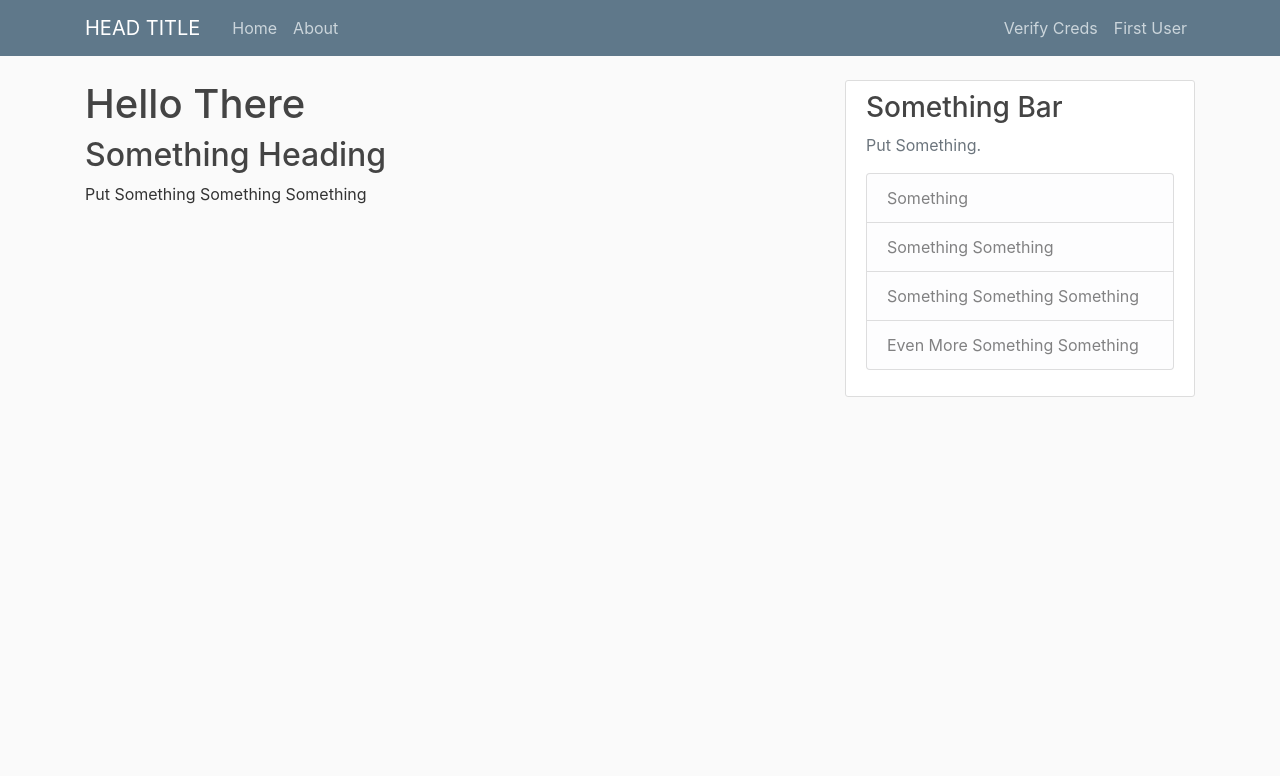
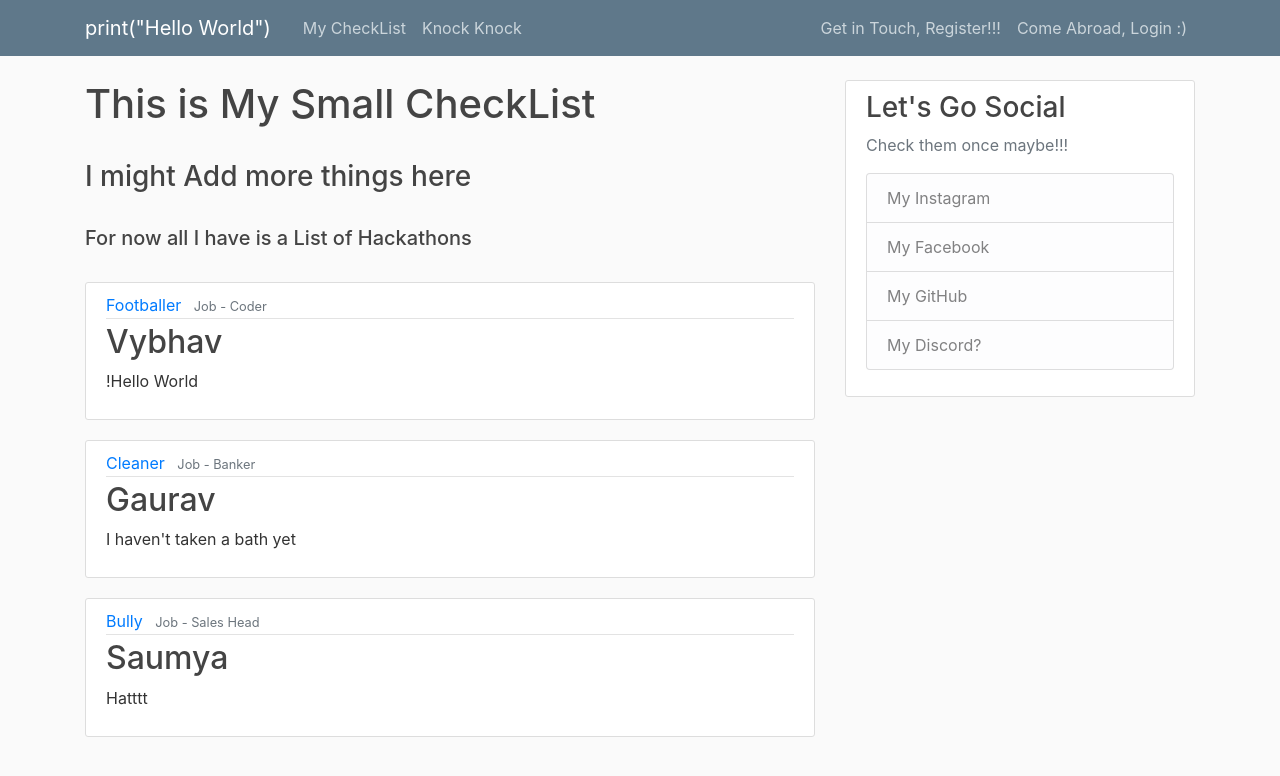
Before and after one commit to vybhav72954/Skeleton_App, a Flask app: page / in a window 1280 px wide. Shown: the top 776 px of the page. Run offline with Flask 2, Linux system fonts and the light colour scheme; some libraries are stand-ins or nearby versions.

Commit message:
Changes in Website Structure

```diff
--- a/templates/index.html
+++ b/templates/index.html
@@ -1,6 +1,22 @@
 {% extends "layout.html" %}
 {% block content %}
-    <h1> Hello There </h1>
-    <h2> Something Heading</h2>
-    <p> Put Something Something Something</p>
+    <h1> This is My Small CheckList </h1>
+    <br>
+    <h3> I might Add more things here </h3>
+    <br>
+    <h5> For now all I have is a List of Hackathons </h5>
+    <br>
+    {% for post in posts %}
+        <article class="media content-section">
+          <div class="media-body">
+            <div class="article-metadata">
+              <a class="mr-2" href="#">{{ post.Hobby }}</a>
+              <small class="text-muted"> Job - {{ post.Job }}</small>
+            </div>
+            <h2><a class="article-title" href="#">{{ post.Name }}</a></h2>
+            <p class="article-content">{{ post.Quote }}</p>
+          </div>
+        </article>
+    {%  endfor %}
+    <br>
 {% endblock content %}
--- a/templates/layout.html
+++ b/templates/layout.html
@@ -11,7 +11,7 @@
     <link rel="stylesheet" type="text/css" href="{{ url_for('static', filename='main.css') }}">
     <meta charset="UTF-8">
     {% if title %}
-        <title>I gave this Title - {{ title }}</title>
+        <title> You are Here - {{ title }}</title>
     {% else %}
         <title>My App</title>
     {% endif %}
@@ -20,20 +20,20 @@
     <header class="site-header">
       <nav class="navbar navbar-expand-md navbar-dark bg-steel fixed-top">
         <div class="container">
-          <a class="navbar-brand mr-4" href="/">HEAD TITLE</a>
+          <a class="navbar-brand mr-4" href="/"> print("Hello World") </a>
           <button class="navbar-toggler" type="button" data-toggle="collapse" data-target="#navbarToggle"
                   aria-controls="navbarToggle" aria-expanded="false" aria-label="Toggle navigation">
               <span class="navbar-toggler-icon"></span>
           </button>
           <div class="collapse navbar-collapse" id="navbarToggle">
             <div class="navbar-nav mr-auto">
-              <a class="nav-item nav-link" href="/">Home</a>
-              <a class="nav-item nav-link" href="/about">About</a>
+              <a class="nav-item nav-link" href="/"> My CheckList </a>
+              <a class="nav-item nav-link" href="/about"> Knock Knock </a>
             </div>
             <!-- Navbar Right Side -->
             <div class="navbar-nav">
-              <a class="nav-item nav-link" href="/login">Verify Creds</a>
-              <a class="nav-item nav-link" href="/register">First User</a>
+              <a class="nav-item nav-link" href="/register"> Get in Touch, Register!!! </a>
+              <a class="nav-item nav-link" href="/login"> Come Abroad, Login :) </a>
             </div>
           </div>
         </div>
@@ -56,13 +56,13 @@
         </div>
         <div class="col-md-4">
           <div class="content-section">
-            <h3>Something Bar</h3>
-            <p class='text-muted'>Put Something.
+            <h3> Let's Go Social </h3>
+            <p class='text-muted'> Check them once maybe!!!
               <ul class="list-group">
-                <li class="list-group-item list-group-item-light">Something</li>
-                <li class="list-group-item list-group-item-light">Something Something</li>
-                <li class="list-group-item list-group-item-light">Something Something Something</li>
-                <li class="list-group-item list-group-item-light">Even More Something Something</li>
+                <li class="list-group-item list-group-item-light"> My Instagram </li>
+                <li class="list-group-item list-group-item-light"> My Facebook </li>
+                <li class="list-group-item list-group-item-light"> My GitHub </li>
+                <li class="list-group-item list-group-item-light"> My Discord? </li>
               </ul>
             </p>
           </div>
--- a/templates/login.html
+++ b/templates/login.html
@@ -27,14 +27,14 @@
                 {{ form.submit(class="btn btn-outline-info") }}
             </div>
             <small class="text-muted ml-2">
-                <a href="#">Bhul Gye kya be?</a>
+                Forgot Password!!! You should remember that <a href="#"> Click Here </a>
 
             </small>
         </form>
     </div>
     <div class="border-top pt-3">
         <small class="text-muted">
-            Abhi tk Account nhi? Chaman ho kya? <a class="ml-2" href="{{ url_for('register') }}">Yha Aao</a>
+            Hey there, Lets talk about Football!!! Register <a class="ml-2" href="{{ url_for('register') }}"> Welcome </a>
         </small>
         <!-- TODO: Add A Flash Message for LOGIN -->
     </div>
--- a/templates/register.html
+++ b/templates/register.html
@@ -1,11 +1,13 @@
 {% extends "layout.html" %}
 {% block content %}
+    <h3>Hey Welcome Here, How are You?</h3>
     <div class="content-section">
         <form method="POST" action="">
             {{ form.hidden_tag() }}
             <fieldset class="form-group">
+
                 <legend class="border-bottom mb-4">
-                    AA JAAAAA
+                    If you are registering, Do get in Touch me.
                 </legend>
                 <!-- TODO: Add Status Check and Error Check in From-->
 
@@ -33,7 +35,7 @@
     </div>
     <div class="border-top pt-3">
         <small class="text-muted">
-            Galti se aa gye kya??? <a class="ml-2" href="{{ url_for('login') }}">Sign In kro yar</a>
+            Already Registered? <a class="ml-2" href="{{ url_for('login') }}"> Please Click Here!!! </a>
         </small>
 
     </div>
```
Also changed, not shown: templates/about.html (+1 -12 lines), README.md.
